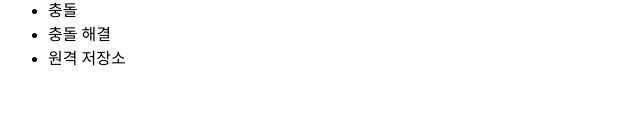
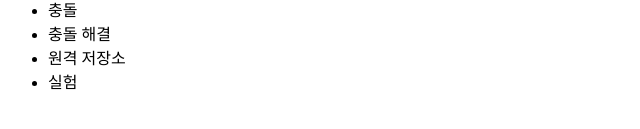
Before and after one commit to psbabo/opentutorials_git_egoing, a plain HTML site: page index.html in a window 1280 px wide. Shown: the part 177-306 px from the top of the page, 0-640 px from the left. Drawn offline with Linux system fonts and the light colour scheme.

Commit message:
실험추가

```diff
--- a/index.html
+++ b/index.html
@@ -16,7 +16,7 @@
 			<li>충돌</li>
 			<li>충돌 해결</li>
 			<li>원격 저장소</li>
-
+			<li>실험</li>
 		</ul>
 	</body>
 </html>
```
